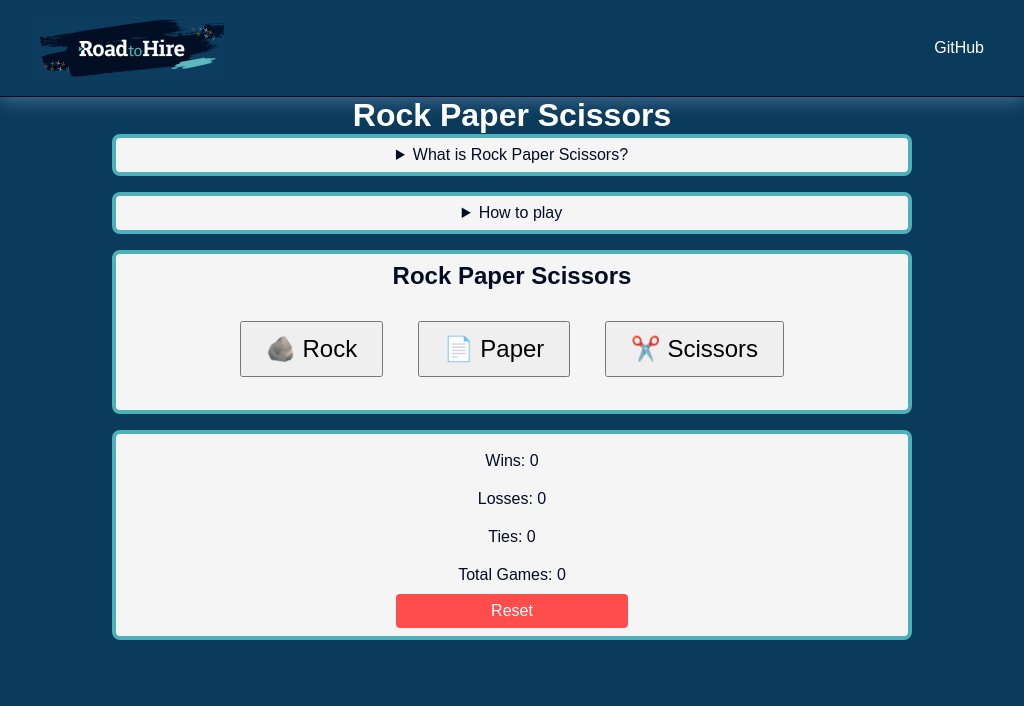
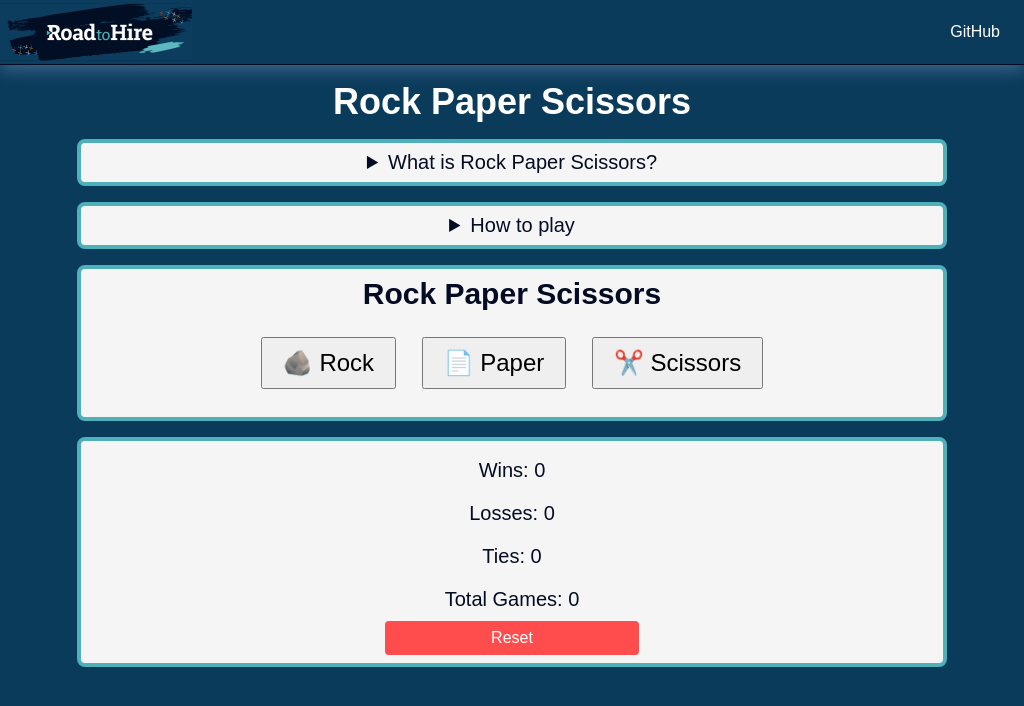
Before and after one commit to khangvu0/rock-paper-scissors, a plain HTML site: page index.html in a window 1024 px wide. Drawn offline with Linux system fonts and the light colour scheme.

Commit message:
Finalized index.html and style.css

```diff
--- a/index.html
+++ b/index.html
@@ -21,7 +21,7 @@
     </header>
 
     <main>
-        <h1>Rock Paper Scissors</h1>
+        <h1 class="title">Rock Paper Scissors</h1>
         <section class="what">
             <details class="what-container">
                 <summary>What is Rock Paper Scissors?</summary>
--- a/style.css
+++ b/style.css
@@ -66,6 +66,10 @@ a:visited {
 }
 
 /*-------------- main code ---------------*/
+.title {
+    margin-top: 1rem;
+}
+
 .what,
 .what-container,
 .how,
@@ -84,7 +88,7 @@ a:visited {
 .how-container,
 .game,
 .stats {
-    margin-bottom: 1rem;
+    margin-top: 1rem;
     padding: 0.5rem;
     border-radius: 8px;
     border: 4px solid var(--light-blue);
@@ -137,24 +141,28 @@ a:visited {
 
 /*-------------- tablet ---------------*/
 @media (min-width: 768px) and (max-width: 1024px) {
-    header {
-        padding: 1rem 2rem;
+    .title {
+        font-size: 2.25rem;
+    }
+
+    .what,
+    .how,
+    .game,
+    .stats {
+        font-size: 1.25rem;
     }
 }
 
 /*-------------- large devices ---------------*/
 @media screen and (min-width: 1024px) {
-    .what-container,
-    .how-container,
+    .title {
+        font-size: 2.25rem;
+    }
+
+    .what,
+    .how,
     .game,
     .stats {
-        max-width: 800px;
-        padding: 0.5rem;
-    }
-
-    .choices button {
-        font-size: 1.5rem;
-        padding: 12px 24px;
-        margin: 15px;
+        font-size: 1.25rem;
     }
 }
```
